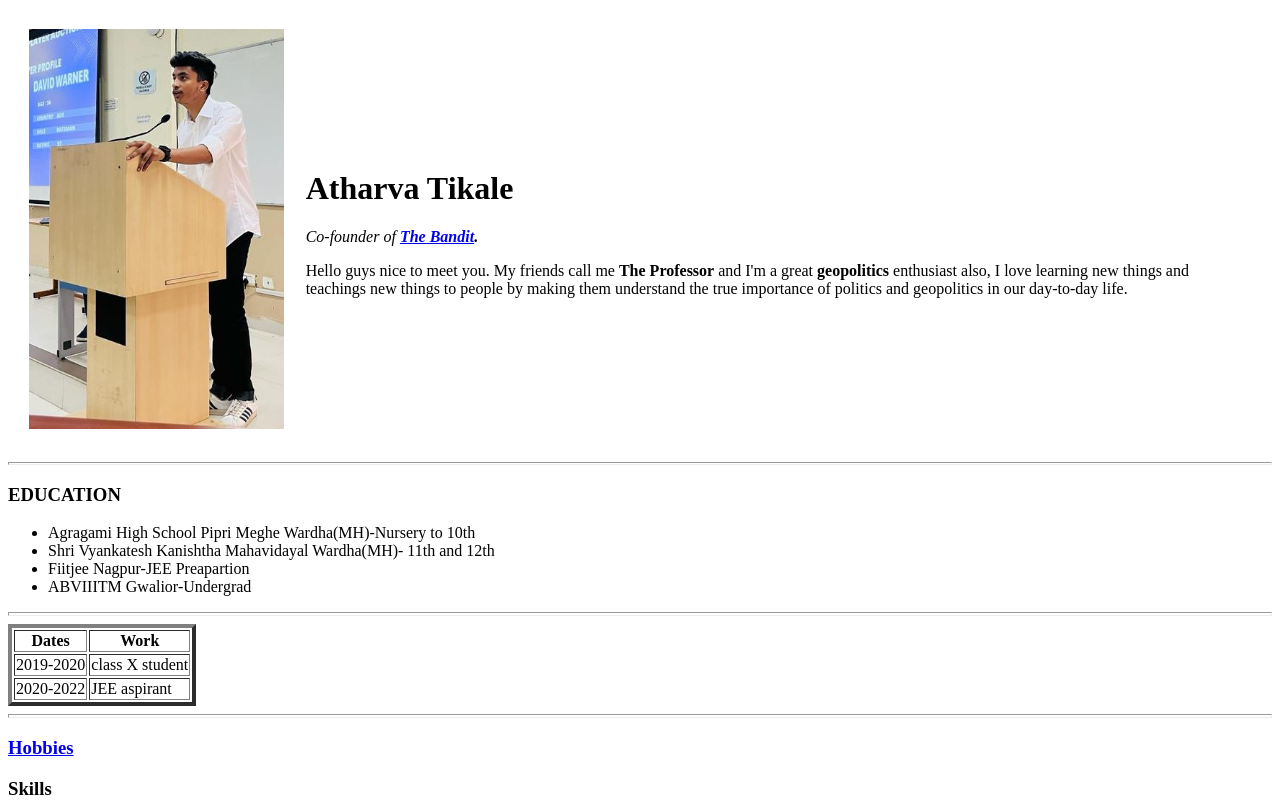
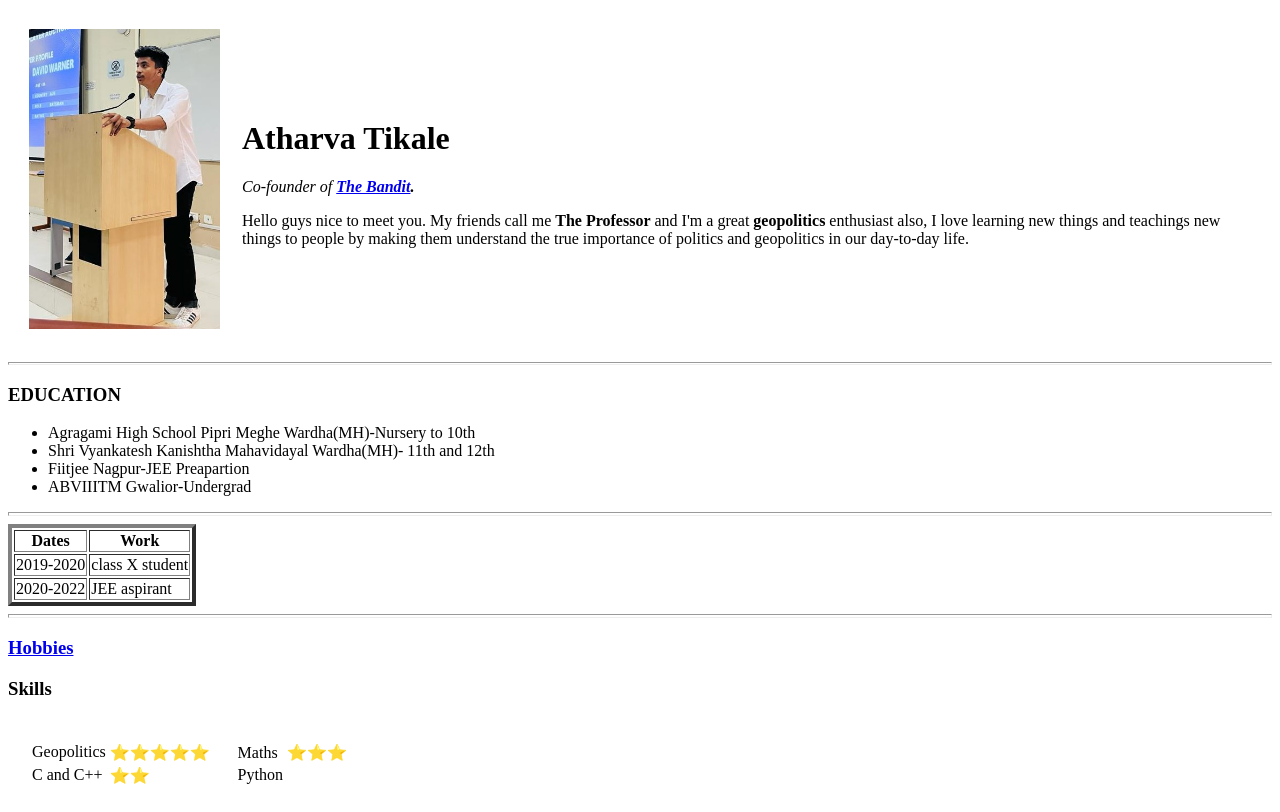
Before and after one commit to prince01010/cv, a plain HTML site: page index.html in a window 1280 px wide. Shown: the top 812 px of the page. Drawn offline with Linux system fonts and the light colour scheme.

Commit message:
Update index.html

```diff
--- a/index.html
+++ b/index.html
@@ -12,7 +12,7 @@
 <body>
     <table cellspacing="20">
         <tr>
-            <td><img src="images/image1.jpg" height="400" alt="Only Profile Pic I Got"></td>
+            <td><img src="images/image1.jpg" height="300" alt="Only Profile Pic I Got"></td>
             <td>
                 <h1>Atharva Tikale</h1>
                 <p><em>Co-founder of <strong><a href="https://www.microsoft.com/en-in">The
```
